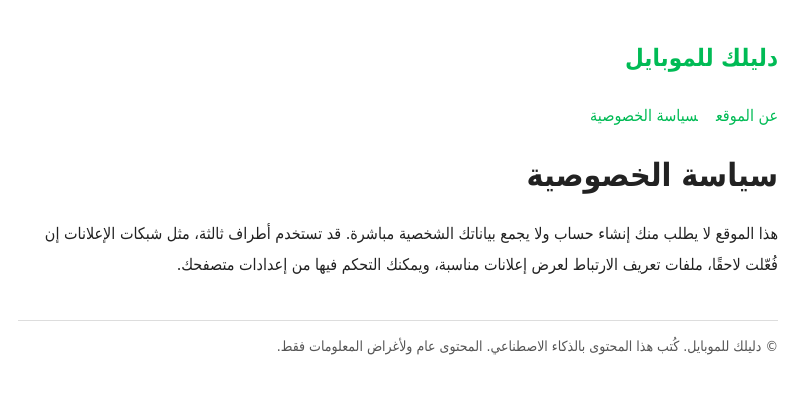
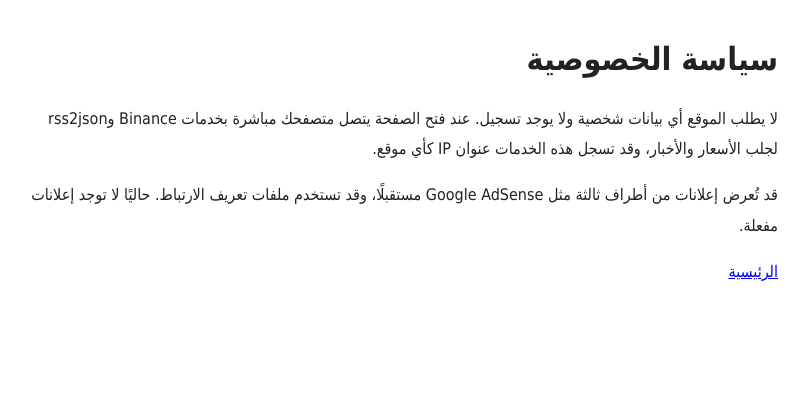
Before and after one commit to VOLT-COIN/mobile-guide-ar, a plain HTML site: page privacy.html in a window 1280 px wide. Shown: the whole page, without its empty margins (242-1051 px from the left). Drawn offline with Linux system fonts and the light colour scheme.

Commit message:
Revise privacy policy text and structure
Updated privacy policy content to clarify data collection and advertising practices.

```diff
--- a/privacy.html
+++ b/privacy.html
@@ -1 +1,4 @@
-<!doctype html><html lang="ar" dir="rtl"><head><meta charset="utf-8"><meta name="viewport" content="width=device-width,initial-scale=1"><title>سياسة الخصوصية</title><meta name="description" content="سياسة الخصوصية"><link rel="stylesheet" href="/style.css"></head><body><header><h2><a href="/">دليلك للموبايل</a></h2><nav><a href="/about.html">عن الموقع</a><a href="/privacy.html">سياسة الخصوصية</a></nav></header><main><h1>سياسة الخصوصية</h1><p>هذا الموقع لا يطلب منك إنشاء حساب ولا يجمع بياناتك الشخصية مباشرة. قد تستخدم أطراف ثالثة، مثل شبكات الإعلانات إن فُعّلت لاحقًا، ملفات تعريف الارتباط لعرض إعلانات مناسبة، ويمكنك التحكم فيها من إعدادات متصفحك.</p></main><footer>© دليلك للموبايل. كُتب هذا المحتوى بالذكاء الاصطناعي. المحتوى عام ولأغراض المعلومات فقط.</footer></body></html>
+<!doctype html><html lang="ar" dir="rtl"><head><meta charset="utf-8"><meta name="viewport" content="width=device-width,initial-scale=1"><title>سياسة الخصوصية</title><link rel="stylesheet" href="style.css"></head><body><main><h1>سياسة الخصوصية</h1>
+<p>لا يطلب الموقع أي بيانات شخصية ولا يوجد تسجيل. عند فتح الصفحة يتصل متصفحك مباشرة بخدمات Binance وrss2json لجلب الأسعار والأخبار، وقد تسجل هذه الخدمات عنوان IP كأي موقع.</p>
+<p>قد تُعرض إعلانات من أطراف ثالثة مثل Google AdSense مستقبلًا، وقد تستخدم ملفات تعريف الارتباط. حاليًا لا توجد إعلانات مفعلة.</p>
+<p><a href="index.html">الرئيسية</a></p></main></body></html>
```
